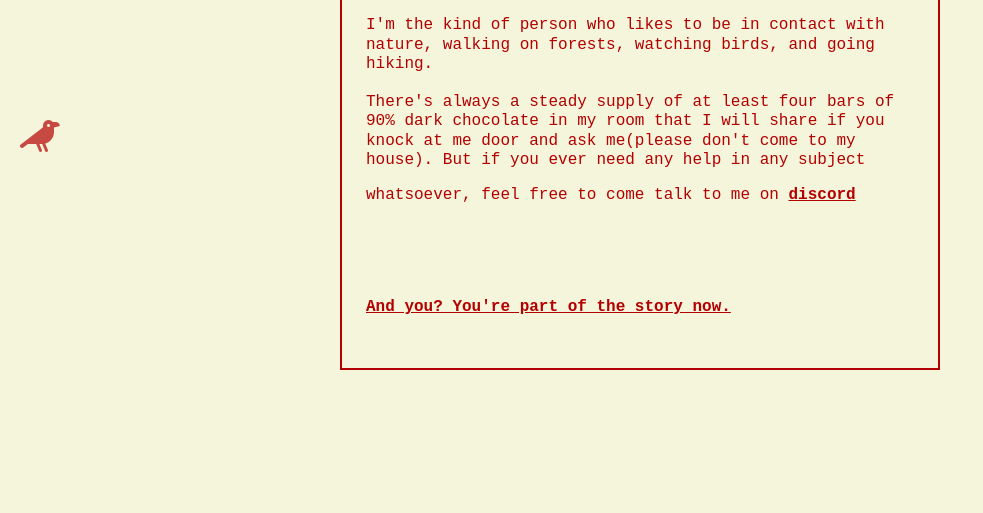
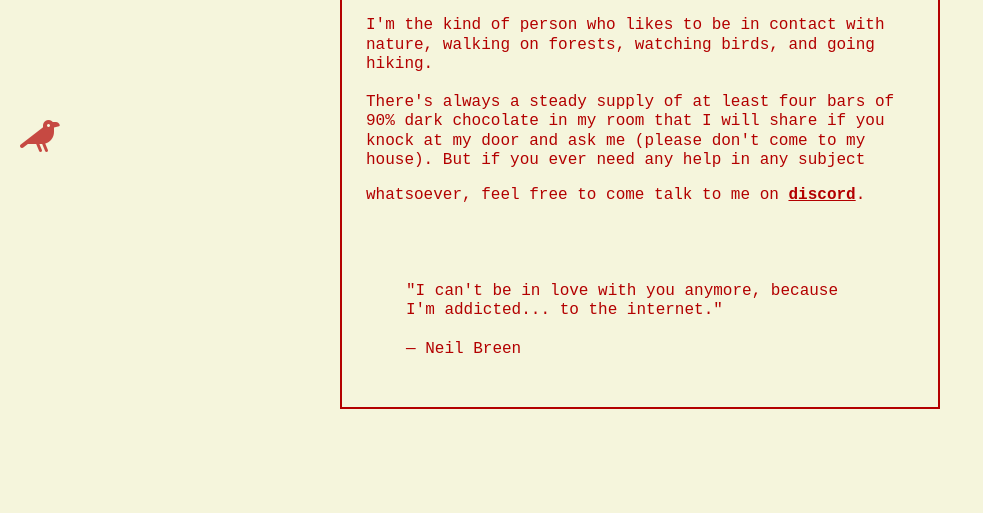
Before and after one commit to developedby/developedby.github.io, a plain HTML site: page docs/index.html in a window 1280 px wide. Shown: the part 628-1141 px from the top of the page, without its empty margins (0-983 px from the left). Drawn offline with Linux system fonts and the light colour scheme; a web font is replaced by a local one.

Commit message:
Add neil Breen citation

```diff
--- a/docs/index.html
+++ b/docs/index.html
@@ -48,10 +48,13 @@
   <p>If learning was a hobby, it would be one of my top hobbies. From going to museums to being immersed in wikipedia rabbit holes at 3AM, I spend most of my free time learning new things. I'll share most of my <s>pertinent</s> findings at my <a href="blog.html">blog</a>.</p>
   <p>I can get myself interested in pretty much anything related to science or engineering, especially regarding the inner workings of things. I'd say I like understanding the world around me.</p>
   <p>I'm the kind of person who likes to be in contact with nature, walking on forests, watching birds, and going hiking.</p>
-  <p>There's always a steady supply of at least four bars of 90% dark chocolate in my room that I will share if you knock at me door and ask me(please don't come to my house). But if you ever need any help in any subject whatsoever, feel free to come talk to me on <a href="https://discord.com/invite/higherorderco">discord</p>
-</br>
+  <p>There's always a steady supply of at least four bars of 90% dark chocolate in my room that I will share if you knock at my door and ask me (please don't come to my house). But if you ever need any help in any subject whatsoever, feel free to come talk to me on <a href="https://discord.com/invite/higherorderco">discord</a>.</p>
   </br>
-  <p>And you? You're part of the story now.</p>
+  </br>
+  <blockquote>
+    <p>"I can't be in love with you anymore, because I'm addicted... to the internet."</p>
+    <cite>— Neil Breen</cite>
+  </blockquote>
 </div>
 </br>
 </br>
```
